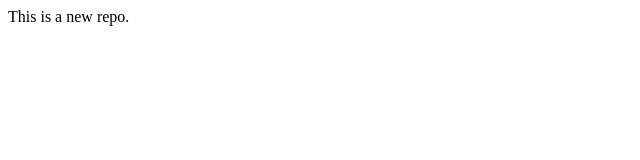
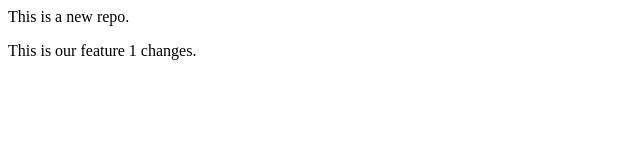
Before and after one commit to amitshaw0408/Local-Repo, a plain HTML site: page index.html in a window 1280 px wide. Shown: the whole page, without its empty margins (0-640 px from the left). Drawn offline with Linux system fonts and the light colour scheme.

Commit message:
add new paragrahp

```diff
--- a/index.html
+++ b/index.html
@@ -1,2 +1,3 @@
 
 <p>This is a new repo.</p>
+<p>This is our feature 1 changes.</p>
```
